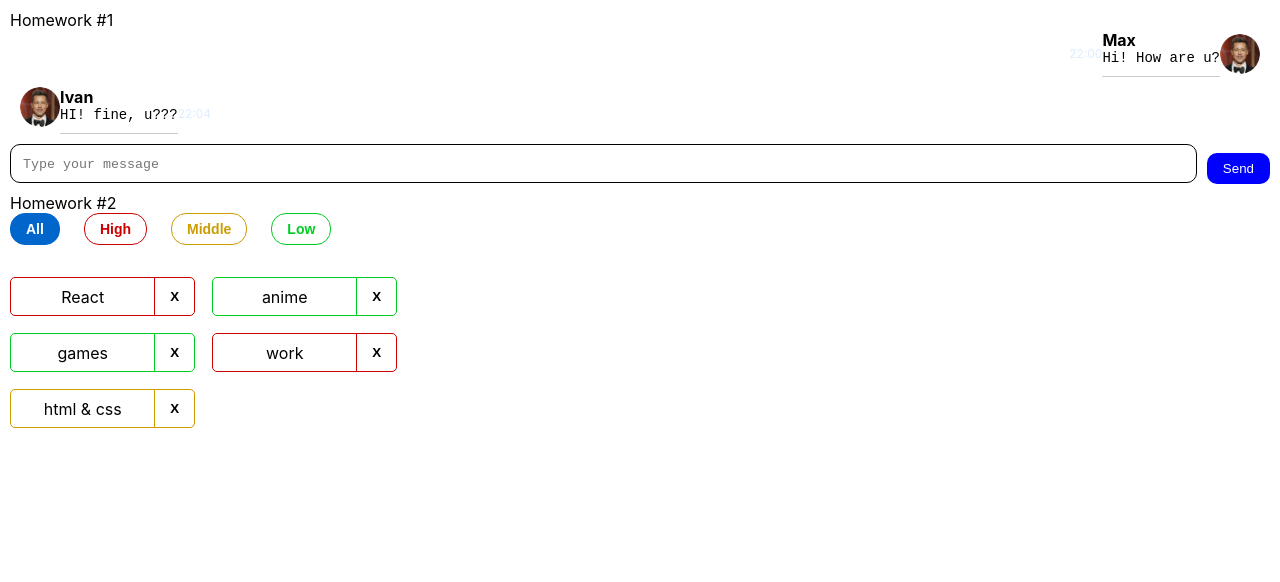
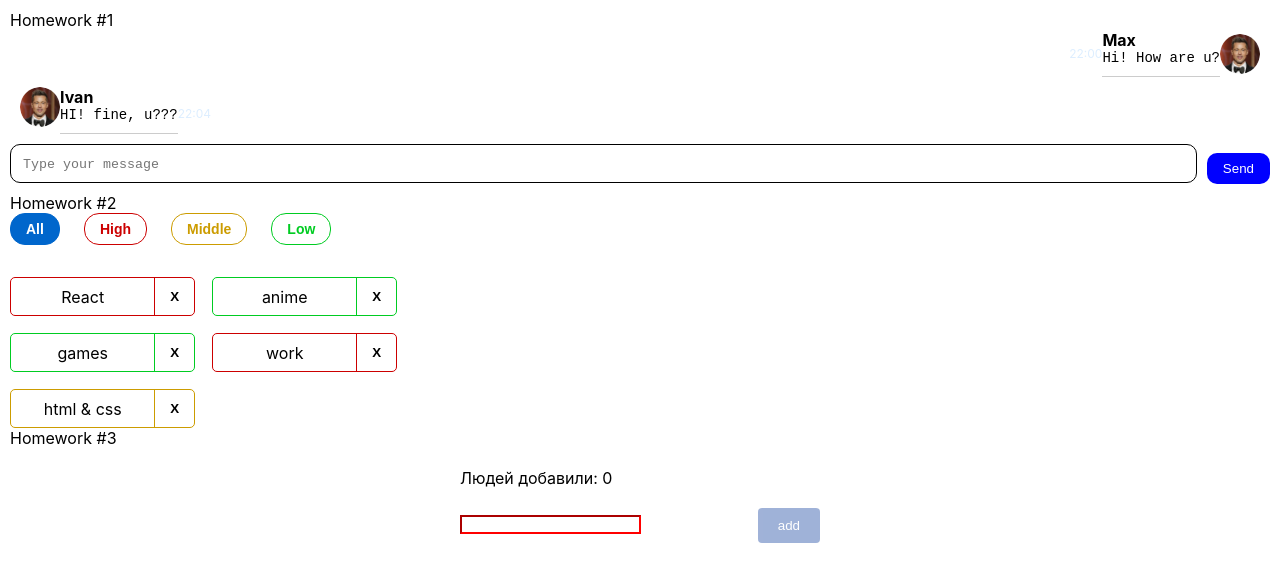
Before and after one commit to Maximkalenkovich/home-front-main2, a React (Create React App) app: page /#/ in a window 1280 px wide. Shown: the top 582 px of the page. Built offline with nearby package versions, Linux system fonts and the light colour scheme.

Commit message:
add 3 homework

```diff
--- a/src/index.tsx
+++ b/src/index.tsx
@@ -5,13 +5,17 @@ import App from './s1-main/App'
 import reportWebVitals from './reportWebVitals'
 import store from './s2-homeworks/hw10/bll/store'
 import {Provider} from 'react-redux'
+import {DevSupport} from "@react-buddy/ide-toolbox";
+
 
 const root = ReactDOM.createRoot(document.getElementById('root') as HTMLElement)
 root.render(
     <React.StrictMode>
         {/*для дз 10*/}
         <Provider store={store}>
-            <App/>
+
+                <App/>
+
         </Provider>
     </React.StrictMode>
 )
--- a/src/s1-main/App.tsx
+++ b/src/s1-main/App.tsx
@@ -2,6 +2,7 @@ import React from 'react'
 import s from './App.module.css'
 import HW1 from '../s2-homeworks/hw01/HW1'
 import HW2 from "../s2-homeworks/hw02/HW2";
+import HW3 from "../s2-homeworks/hw03/HW3";
 
 function App() {
     return (
@@ -10,7 +11,7 @@ function App() {
 
             {/*раскомментировать по ходу выполнения*/}
             <HW2 />
-            {/*<HW3/>*/}
+            <HW3 />
             {/*<HW4/>*/}
 
             {/*при выполнении дз 5 и более - закомментировать здесь дз 1-4, так как они есть внутри дз 5*/}
--- a/src/s2-homeworks/hw03/Greeting.module.css
+++ b/src/s2-homeworks/hw03/Greeting.module.css
@@ -1,35 +1,65 @@
+
 .greetingForm {
+    max-width: 400px;
+    margin: 0 auto;
+    padding: 20px;
 }
 
 .inputAndButtonContainer {
+    display: flex;
+    justify-content: space-between;
+    align-items: center;
+    margin-top: 20px;
 }
 
 .error {
+    color: red;
+    margin-top: 5px;
 }
 
 .input {
+    padding: 10px;
+    border: 1px solid #ccc;
+    border-radius: 4px;
+    width: 80%;
 }
 
 .input:focus {
+    outline: none;
+    border-color: #4267B2;
 }
 
 .errorInput {
+    border-color: red;
 }
 
 .button {
+    padding: 10px 20px;
+    background-color: #4267B2;
+    color: white;
+    border: none;
+    border-radius: 4px;
+    cursor: pointer;
 }
 
 .button:focus {
+    outline: none;
 }
 
 .button:active {
+    transform: translateY(2px);
 }
 
 .button:disabled {
+    opacity: 0.5;
+    cursor: not-allowed;
 }
 
 .text {
+    margin-bottom: 10px;
 }
 
 .greeting {
+    font-weight: bold;
+    margin-top: 20px;
 }
--- a/src/s2-homeworks/hw03/Greeting.tsx
+++ b/src/s2-homeworks/hw03/Greeting.tsx
@@ -2,14 +2,14 @@ import React, {ChangeEvent, KeyboardEvent} from 'react'
 import s from './Greeting.module.css'
 
 type GreetingPropsType = {
-    name: any // need to fix any
-    setNameCallback: any // need to fix any
-    addUser: any // need to fix any
-    onBlur: any // need to fix any
-    onEnter: any // need to fix any
-    error: any // need to fix any
-    totalUsers: any // need to fix any
-    lastUserName?: any // need to fix any
+    name: string// need to fix any
+    setNameCallback: (e: ChangeEvent<HTMLInputElement>)=> void// need to fix any
+    addUser: ()=>void // need to fix any
+    onBlur: ()=>void // need to fix any
+    onEnter: (e:KeyboardEvent<HTMLInputElement> ) => void// need to fix any
+    error: string // need to fix any
+    totalUsers: number // need to fix any
+    lastUserName?: string // need to fix any
 }
 
 // презентационная компонента (для верстальщика)
--- a/src/s2-homeworks/hw03/GreetingContainer.tsx
+++ b/src/s2-homeworks/hw03/GreetingContainer.tsx
@@ -3,19 +3,44 @@ import Greeting from './Greeting'
 import { UserType } from './HW3'
 
 type GreetingContainerPropsType = {
-    users: any // need to fix any
-    addUserCallback: any // need to fix any
+    users: UserType[] // need to fix any
+    addUserCallback: (name:string)=>void // need to fix any
 }
 
-export const pureAddUser = (name: any, setError: any, setName: any, addUserCallback: any) => {
-    // если имя пустое - показать ошибку, иначе - добавить юзера и очистить инпут
-}
+export const pureAddUser = (
+    name: string,
+    setError: React.Dispatch<React.SetStateAction<string>>,
+    setName: React.Dispatch<React.SetStateAction<string>>,
+    addUserCallback: (name: string) => void
+) => {
+    if (name.trim() !== '') {
+        addUserCallback(name);
+        setName('');
+    } else {
+        setError('Ошибка! Введите имя!');
+    }
+};
 
-export const pureOnBlur = (name: any, setError: any) => { // если имя пустое - показать ошибку
-}
 
-export const pureOnEnter = (e: any, addUser: any) => { // если нажата кнопка Enter - добавить
-}
+export const pureOnBlur = (
+    name: string,
+    setError: React.Dispatch<React.SetStateAction<string>>
+) => {
+    if (name === '') {
+        setError('Ошибка! Введите имя!');
+    }
+};
+
+
+export const pureOnEnter = (
+    e: React.KeyboardEvent<HTMLInputElement>,
+    addUser: () => void
+) => {
+    if (e.key === 'Enter') {
+        addUser();
+    }
+};
+
 
 // более простой и понятный для новичков
 // function GreetingContainer(props: GreetingPropsType) {
@@ -26,13 +51,12 @@ const GreetingContainer: React.FC<GreetingContainerPropsType> = ({
     addUserCallback,
 }) => {
     // деструктуризация пропсов
-    const [name, setName] = useState<any>('') // need to fix any
-    const [error, setError] = useState<any>('') // need to fix any
+    const [name, setName] = useState<string>('') // need to fix any
+    const [error, setError] = useState<string>('') // need to fix any
 
-    const setNameCallback = (e: any) => { // need to fix any
-        setName('some name') // need to fix
-
-        error && setError('')
+    const setNameCallback = (e: ChangeEvent<HTMLInputElement>) => { // need to fix any
+        setName(e.currentTarget.value) // need to fix
+        error && setError('Ошибка! Введите имя!')
     }
     const addUser = () => {
         pureAddUser(name, setError, setName, addUserCallback)
@@ -42,12 +66,11 @@ const GreetingContainer: React.FC<GreetingContainerPropsType> = ({
         pureOnBlur(name, setError)
     }
 
-    const onEnter = (e: any) => {
+    const onEnter = (e:KeyboardEvent<HTMLInputElement> ) => {
         pureOnEnter(e, addUser)
     }
-
-    const totalUsers = 0 // need to fix
-    const lastUserName = 'some name' // need to fix
+    const totalUsers = users.length;
+    const lastUserName = users.length > 0 ? users[users.length - 1].name: ''
 
     return (
         <Greeting
--- a/src/s2-homeworks/hw03/HW3.tsx
+++ b/src/s2-homeworks/hw03/HW3.tsx
@@ -1,39 +1,28 @@
-import React, { useState } from 'react'
-import { v1 } from 'uuid'
-import s2 from '../../s1-main/App.module.css'
-import GreetingContainer from './GreetingContainer'
-
-/*
-* 1 - описать тип UserType
-* 2 - указать нужный тип в useState с users
-* 3 - дописать типы и логику функции pureAddUserCallback и проверить её тестами
-* 4 - в файле GreetingContainer.tsx дописать типизацию пропсов
-* 5 - в файле GreetingContainer.tsx указать нужные типы в useState с name и error
-* 6 - в файле GreetingContainer.tsx дописать тип и логику функции setNameCallback
-* 7 - в файле GreetingContainer.tsx дописать логику функций pureAddUser, pureOnBlur, pureOnEnter и проверить их тестами
-* 8 - в файле GreetingContainer.tsx вычислить количество добавленных и имя последнего (totalUsers, lastUserName)
-* 9 - в файле Greeting.tsx дописать типизацию пропсов
-* 10 - в файле Greeting.tsx вычислить inputClass в зависимости от наличия ошибки
-* 11 - сделать стили в соответствии с дизайном
-* */
+import React, { useState } from 'react';
+import { v1 as uuidv1 } from 'uuid';
+import s2 from '../../s1-main/App.module.css';
+import GreetingContainer from './GreetingContainer';
 
 // types
 export type UserType = {
-    _id: any // need to fix any
-    name: any // need to fix any
-}
+    _id: string;
+    name: string;
+};
 
-export const pureAddUserCallback = (name: any, setUsers: any, users: any) => { // need to fix any
-    const user = { // need to fix
-    }
-    setUsers([...users, user])
+export const pureAddUserCallback = (
+    name: string,
+    setUsers: React.Dispatch<React.SetStateAction<UserType[]>>,
+    users: UserType[]
+) => {
+    const newUser: UserType = { _id: uuidv1(), name };
+    setUsers([...users, newUser]);
 }
 
 const HW3 = () => {
-    const [users, setUsers] = useState<any>([]) // need to fix any
+    const [users, setUsers] = useState<UserType[]>([]);
 
-    const addUserCallback = (name: any) => { // need to fix any
-        pureAddUserCallback(name, setUsers, users)
+    const addUserCallback = (name: string) => {
+        pureAddUserCallback(name, setUsers, users);
     }
 
     return (
```
Also changed, not shown: package.json (+7 -4 lines), 1 other file (tests, documents, lock files or other folders).
